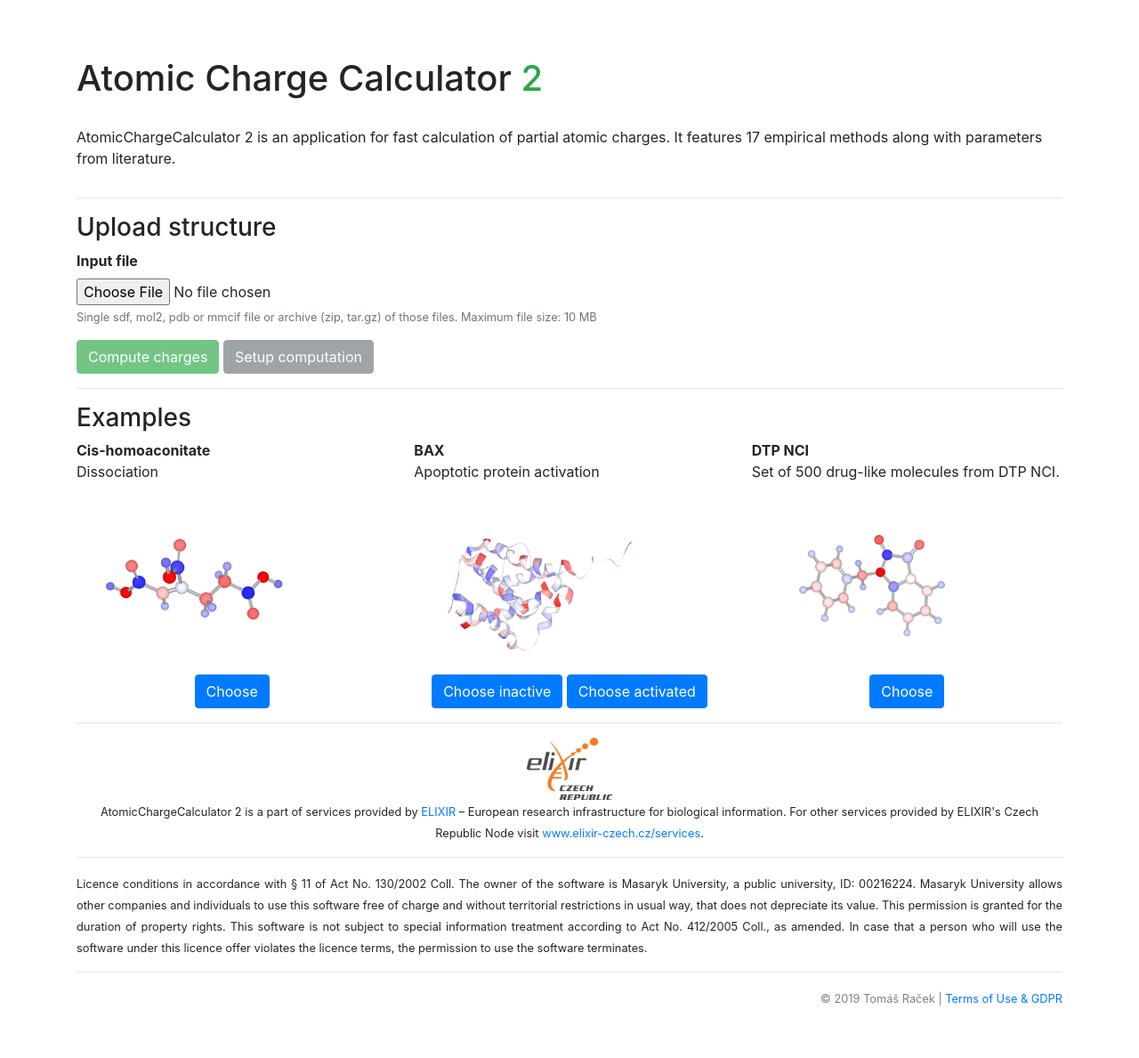
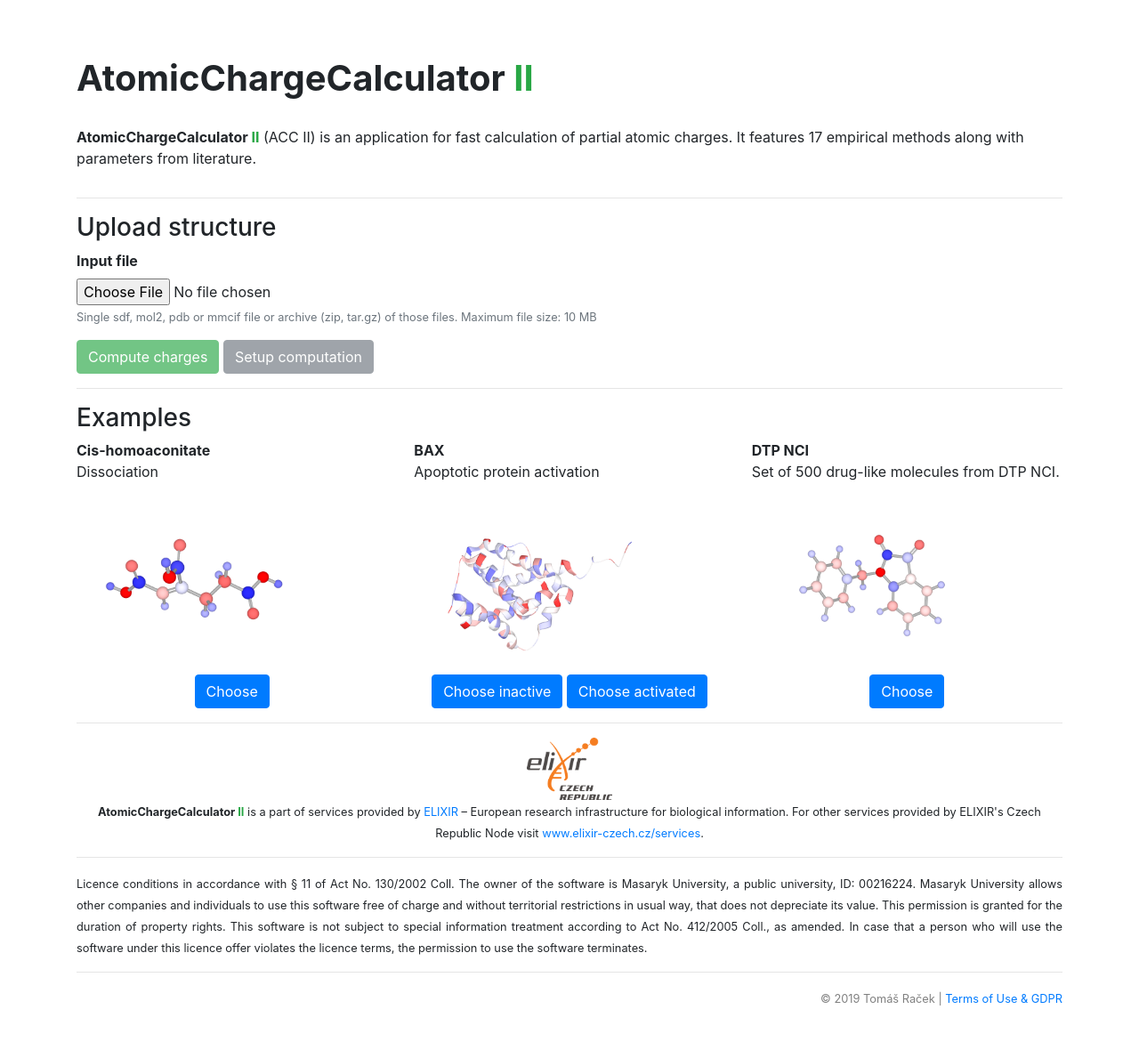
Before and after one commit to sb-ncbr/AtomicChargeCalculator2, a Flask app: page / in a window 1280 px wide. Shown: the whole page at 89% size. Run offline with Flask 2, Linux system fonts and the light colour scheme; parts of the project's set-up code (start-up, migrations or seed data) failed here and were passed over; some libraries are stand-ins or nearby versions.

Commit message:
Change displayed name to AtomicChargeCalculator II

```diff
--- a/app/templates/index.html
+++ b/app/templates/index.html
@@ -3,7 +3,7 @@
 <head>
     <meta charset="UTF-8">
     <meta name="viewport" content="width=device-width, initial-scale=1">
-    <title>AtomicChargeCalculator 2</title>
+    <title>AtomicChargeCalculator II</title>
 
     <link rel="stylesheet" href="{{ url_for('static', filename='bootstrap/bootstrap.min.css') }}">
     <link rel="stylesheet" href="{{ url_for('static', filename='fontawesome/css/fontawesome.min.css') }}">
@@ -17,13 +17,10 @@
         <input type="hidden" name="type" id="type" value="example"/>
         <div class="row">
             <div class="col">
-                <h1 style="margin-bottom: 30px">Atomic
-                    <wbr>
-                    Charge
-                    <wbr>
-                    Calculator <span style="color: #28a745">2</span></h1>
-                <p>AtomicChargeCalculator 2 is an application for fast calculation of partial atomic charges. It
-                    features 17
+                <h1 style="margin-bottom: 30px" class="font-weight-bold">Atomic<wbr>Charge<wbr>Calculator
+                    <span style="color: #28a745">II</span></h1>
+                <p><span class="font-weight-bold">AtomicChargeCalculator <span style="color: #28a745">II</span></span>
+                    (ACC II) is an application for fast calculation of partial atomic charges. It features 17
                     empirical methods along with parameters from literature.</p>
             </div>
         </div>
@@ -103,8 +100,8 @@
         <img src="{{ url_for('static', filename='elixirlogo.png') }}" alt="ELIXIR logo"
              style="height: 70px"><br>
         <small>
-            AtomicChargeCalculator 2 is a part of services provided by <a href="https://www.elixir-czech.cz/"
-                                                                          target="_blank">ELIXIR</a>
+            <span class="font-weight-bold">AtomicChargeCalculator <span style="color: #28a745">II</span></span>
+            is a part of services provided by <a href="https://www.elixir-czech.cz/" target="_blank">ELIXIR</a>
             –
             European research infrastructure for biological information.
             For other services provided by ELIXIR's Czech Republic Node visit <a
--- a/app/templates/results.html
+++ b/app/templates/results.html
@@ -3,7 +3,7 @@
 <head>
     <meta charset="UTF-8">
     <meta name="viewport" content="width=device-width, initial-scale=1">
-    <title>AtomicChargeCalculator 2 - Calculation results</title>
+    <title>AtomicChargeCalculator II - Calculation results</title>
 
     <link rel="stylesheet" href="{{ url_for('static', filename='bootstrap/bootstrap.min.css') }}">
     <link rel="stylesheet" href="{{ url_for('static', filename='fontawesome/css/fontawesome.min.css') }}">
@@ -16,7 +16,7 @@
 <div class="container mt-5 p-3">
     <div class="row">
         <div class="col">
-            <h1 style="margin-bottom: 30px">Atomic<wbr>Charge<wbr>Calculator <span style="color: #28a745">2</span></h1>
+            <h1 style="margin-bottom: 30px" class="font-weight-bold">Atomic<wbr>Charge<wbr>Calculator <span style="color: #28a745">II</span></h1>
         </div>
     </div>
     <div class="row">
```
Also changed, not shown: app/templates/computation.html (+5 -4 lines).
